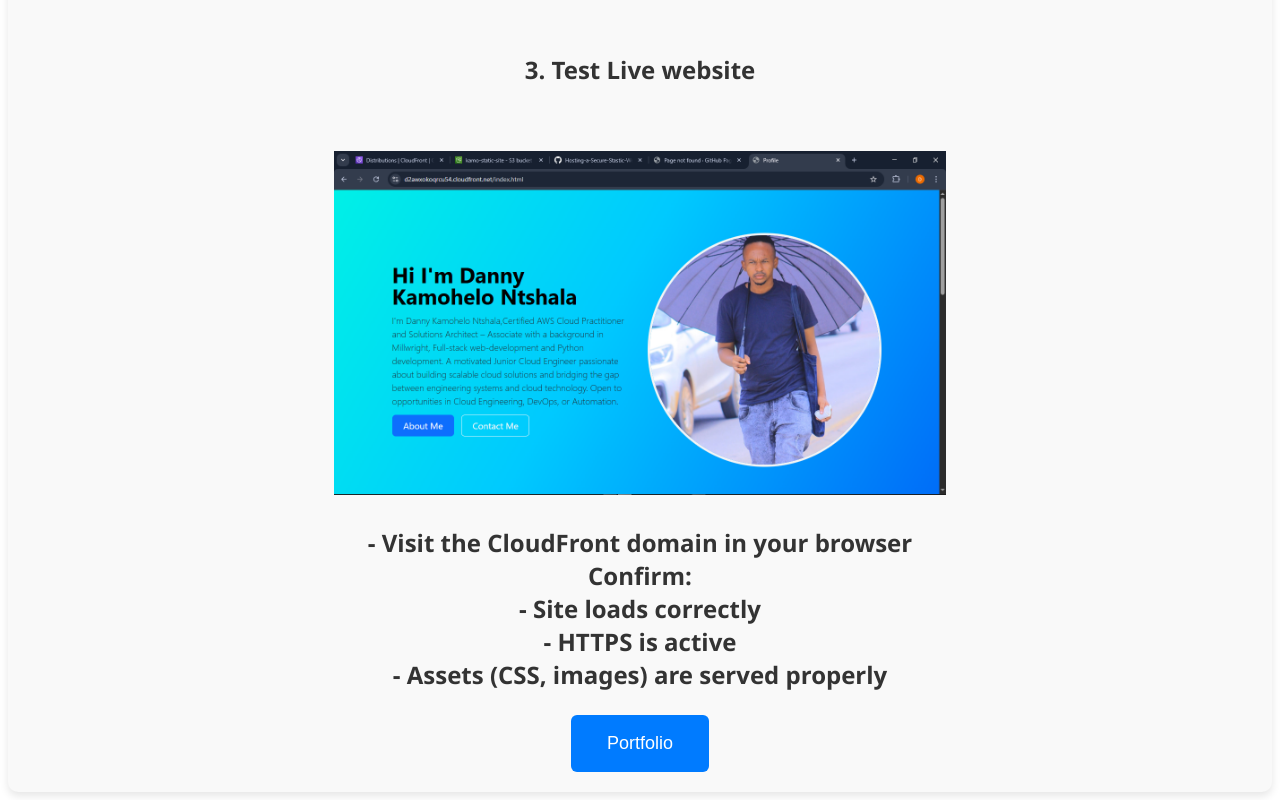
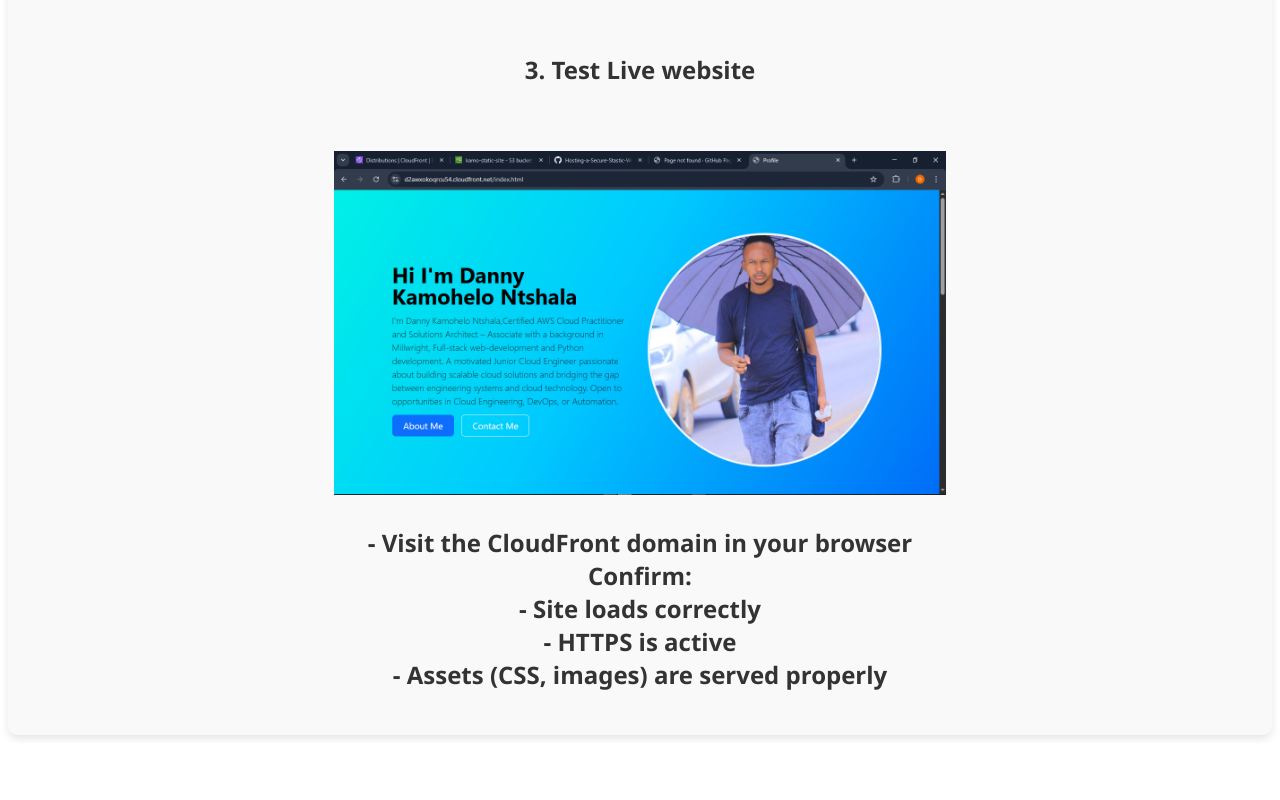
Before and after one commit to Kamo9910/Hosting-a-Secure-Stastic-Website-on-S3-and-Clouldfront, a plain HTML site: page index.html in a window 1280 px wide. Shown: the part 3668-4468 px from the top of the page. After the commit the page ends 4411 px from the top, so only its background shows below. Drawn offline with Linux system fonts and the light colour scheme.

```diff
--- a/index.html
+++ b/index.html
@@ -55,8 +55,6 @@
                - Site loads correctly <br>
                - HTTPS is active <br>
                - Assets (CSS, images) are served properly</p>
-
-               <a class="fk" href="https://d2awxokoqrcu54.cloudfront.net/index.html"><button class="bt">Portfolio</button></a>
             </div>
 
         <script src="javascript.js" charset="utf-8" ></script>
```
